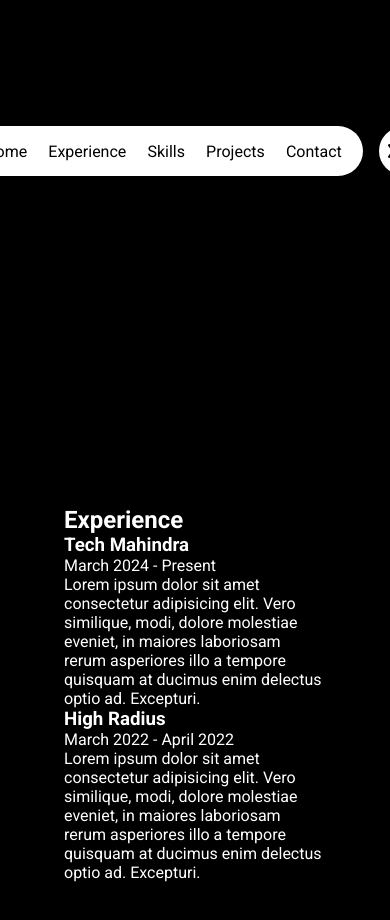
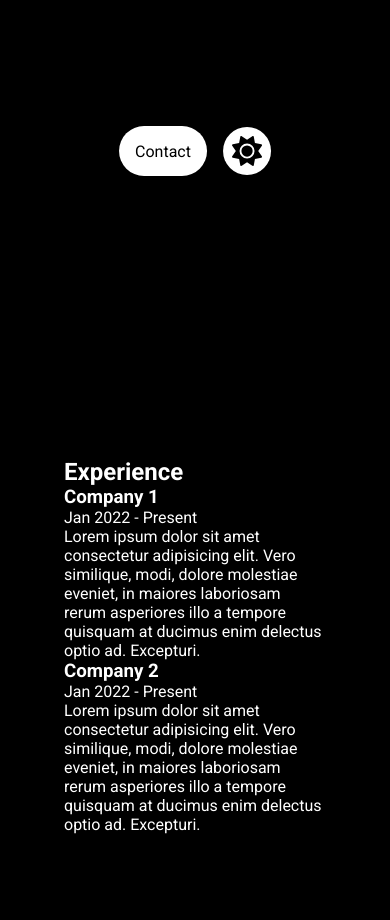
Before and after one commit to archihalder/portfolio, a plain HTML site: page index.html in a window 390 px wide. Shown: the part 620-1540 px from the top of the page. Drawn offline with Linux system fonts and the light colour scheme.

Commit message:
implemented responsive nav bar pill

```diff
--- a/index.html
+++ b/index.html
@@ -15,7 +15,7 @@
 <body>
     <main>
         <nav class="nav-modal">
-            <ul>
+            <ul class="navbar">
                 <li><a href="#home">Home</a></li>
                 <li><a href="#experience">Experience</a></li>
                 <li><a href="#skills">Skills</a></li>
@@ -28,7 +28,7 @@
 
         </nav>
 
-        <section id="home">
+        <section id="home" data-title="Home">
             <div class="home-description">
                 <h1>Archi Halder</h1>
                 <p>Lorem, ipsum dolor sit amet consectetur adipisicing elit. Eaque velit amet odio ratione suscipit
@@ -37,13 +37,13 @@
             </div>
         </section>
 
-        <section id="experience">
+        <section id="experience" data-title="Experience">
             <div class="exp-description">
                 <h2>Experience</h2>
                 <div class="company">
                     <div class="company-heading">
-                        <h3>Tech Mahindra</h3>
-                        <p>March 2024 - Present</p>
+                        <h3>Company 1</h3>
+                        <p>Jan 2022 - Present</p>
                     </div>
                     <div class="company-work">
                         Lorem ipsum dolor sit amet consectetur adipisicing elit. Vero similique, modi, dolore molestiae
@@ -53,8 +53,8 @@
                 </div>
                 <div class="company">
                     <div class="company-heading">
-                        <h3>High Radius</h3>
-                        <p>March 2022 - April 2022</p>
+                        <h3>Company 2</h3>
+                        <p>Jan 2022 - Present</p>
                     </div>
                     <div class="company-work">
                         Lorem ipsum dolor sit amet consectetur adipisicing elit. Vero similique, modi, dolore molestiae
@@ -65,7 +65,7 @@
             </div>
         </section>
 
-        <section id="skills">
+        <section id="skills" data-title="Skills">
             <div class="skill-description">
                 <h2>Skills</h2>
                 <div class="skill-type">
@@ -92,7 +92,7 @@
             </div>
         </section>
 
-        <section id="projects">
+        <section id="projects" data-title="Projects">
             <div class="project-description">
                 <h2>Projects</h2>
                 <div class="project-container">
@@ -134,7 +134,7 @@
             </div>
         </section>
 
-        <section id="contact">
+        <section id="contact" data-title="Contact">
             <div class="contact-description">
                 <h2>Get in touch</h2>
                 <form>
--- a/script.js
+++ b/script.js
@@ -1,3 +1,54 @@
+// for mobile screen
+// change the pill contents to view only the current section
+
+const sections = document.querySelectorAll("section");
+const navbar = document.querySelector(".navbar");
+const navLinks = document.querySelectorAll(".navbar li");
+
+function updateNavbar() {
+    if (window.innerWidth < 600) {
+        let currentSection = "";
+        let lastVisibleSection = "";
+
+        sections.forEach((section) => {
+            const rect = section.getBoundingClientRect();
+
+            // check if section is at least partially visible
+            if (rect.top < window.innerHeight && rect.bottom > 0) {
+                currentSection = section.getAttribute("data-title");
+            }
+
+            // store the last visible section as a fallback
+            if (rect.top < window.innerHeight / 2) {
+                lastVisibleSection = section.getAttribute("data-title");
+            }
+        });
+
+        // if no section is clearly visible, use the last seen one
+        if (!currentSection) {
+            currentSection = lastVisibleSection;
+        }
+
+        navLinks.forEach((navLink) => {
+            const link = navLink.querySelector("a");
+            if (link.textContent === currentSection) {
+                navLink.style.display = "block";
+            } else {
+                navLink.style.display = "none";
+            }
+        })
+    } else {
+        navLinks.forEach((navLink) => {
+            navLink.style.display = "block";
+        })
+    }
+}
+
+window.addEventListener("scroll", updateNavbar);
+window.addEventListener("resize", updateNavbar);
+updateNavbar();
+
+
 let currentTheme = document.querySelector("html").getAttribute("data-theme");
 
 const themeChanger = document.getElementById("theme-container");
--- a/style.css
+++ b/style.css
@@ -18,13 +18,15 @@ body {
     font-family: "Roboto", serif;
     background-color: var(--bg-color);
     color: var(--font-color);
+    display: flex;
+    justify-content: center;
 }
 
 main {
-    padding: 2rem 4rem;
+    max-width: 1000px;
+    padding: 0 4rem;
     display: flex;
     flex-direction: column;
-    gap: 1rem;
 }
 
 .nav-modal {
@@ -58,7 +60,8 @@ main {
     background-color: var(--font-color);
     border-radius: 50px;
     display: flex;
-    width: 400px;
+    gap: 1rem;
+    padding: 0 1rem;
     height: 50px;
     justify-content: space-evenly;
     align-items: center;
```
